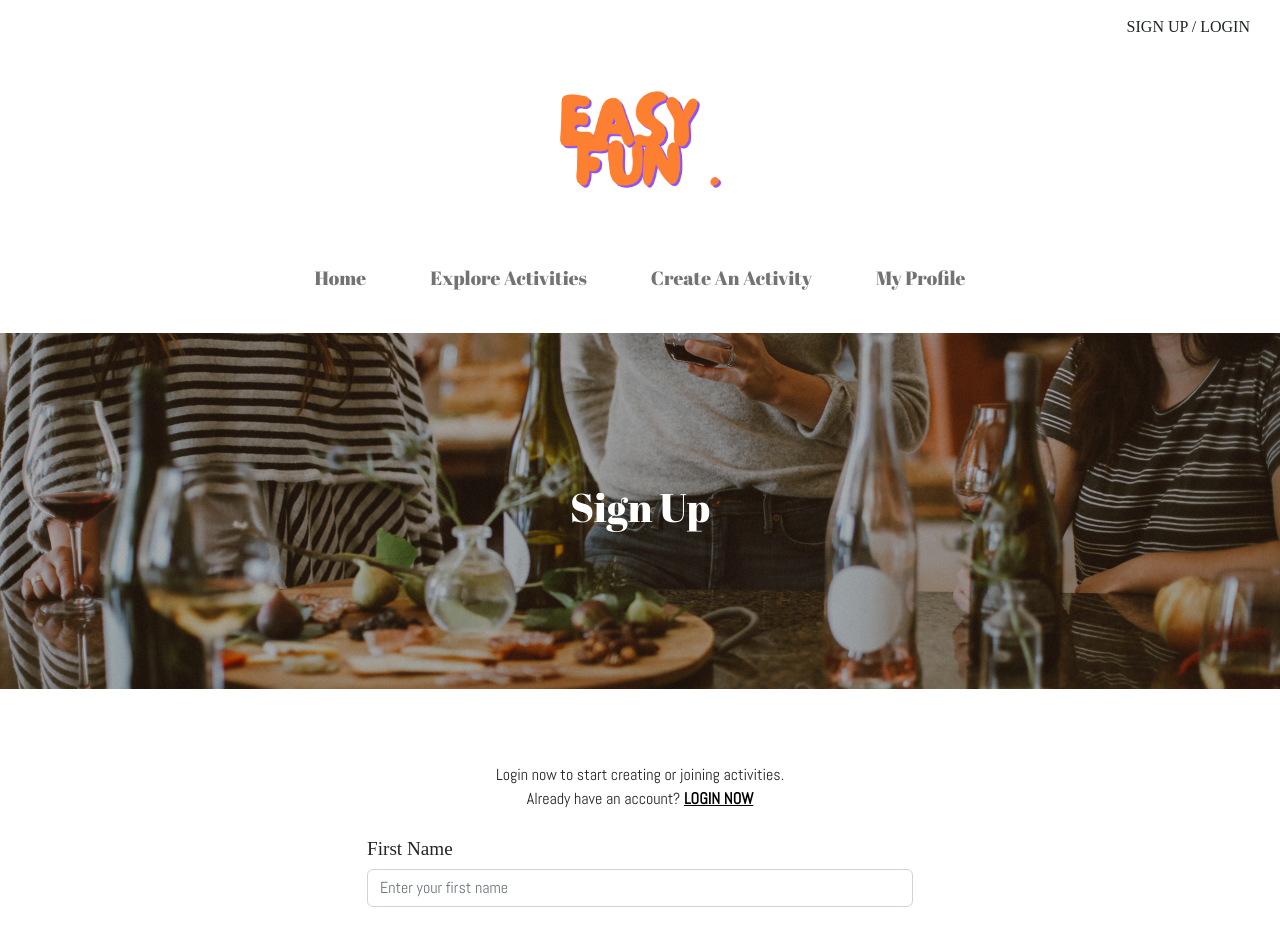
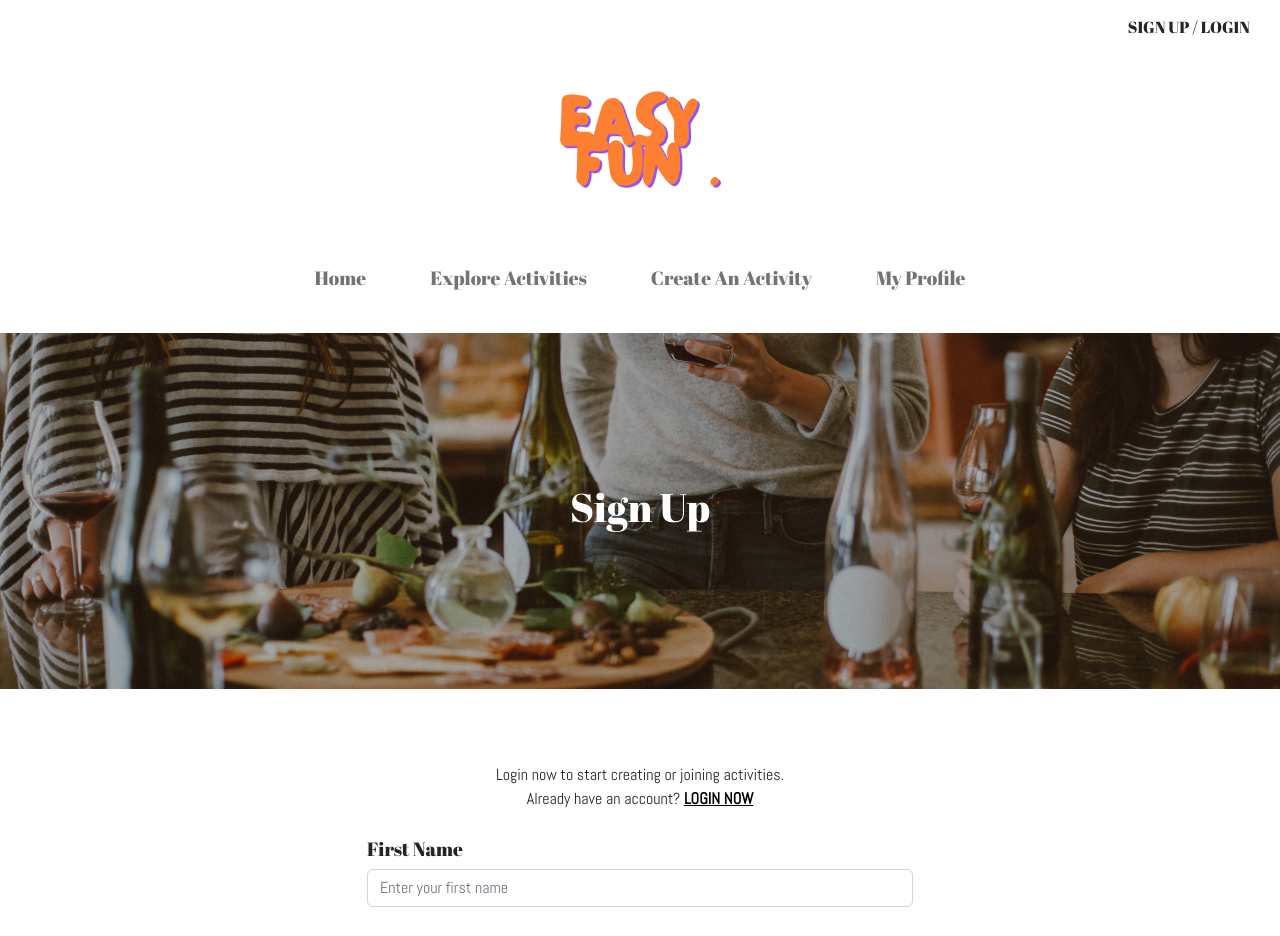
Before and after one commit to ycheun29/easyfun_fe, an Angular app: page /user/signup in a window 1280 px wide. Shown: the top 936 px of the page. Built offline with nearby package versions, Linux system fonts and the light colour scheme.

Commit message:
Minor adjustment

```diff
--- a/src/app/components/activity/list.component.html
+++ b/src/app/components/activity/list.component.html
@@ -62,8 +62,12 @@
           <li>
             <a class="dropdown-item" value="academic">Academic Tutorial</a>
           </li>
-          <li><a class="dropdown-item" value="workshop">DIY Workshop</a></li>
+          <li><a class="dropdown-item" value="arts">Arts Class</a></li>
+          <li>
+            <a class="dropdown-item" value="culinary">Culinary Workshop</a>
+          </li>
           <li><a class="dropdown-item" value="fitness">Fitness Course</a></li>
+          <li><a class="dropdown-item" value="music">Music Lesson</a></li>
           <li><a class="dropdown-item" value="social">Social Event</a></li>
         </ul>
       </div>
--- a/src/styles.css
+++ b/src/styles.css
@@ -25,7 +25,7 @@ body {
 .profile{
   display: flex;
   justify-content: flex-end;
-  font-family: Abhaya Libre;
+  font-family: Abril Fatface;
 }
 
 main {
@@ -176,7 +176,7 @@ tr {
 }
 
 label {
-  font-family: Abhaya Libre;
+  font-family: Abril Fatface;
   font-size: 120%;
   margin-bottom: 5px;
 }
```
